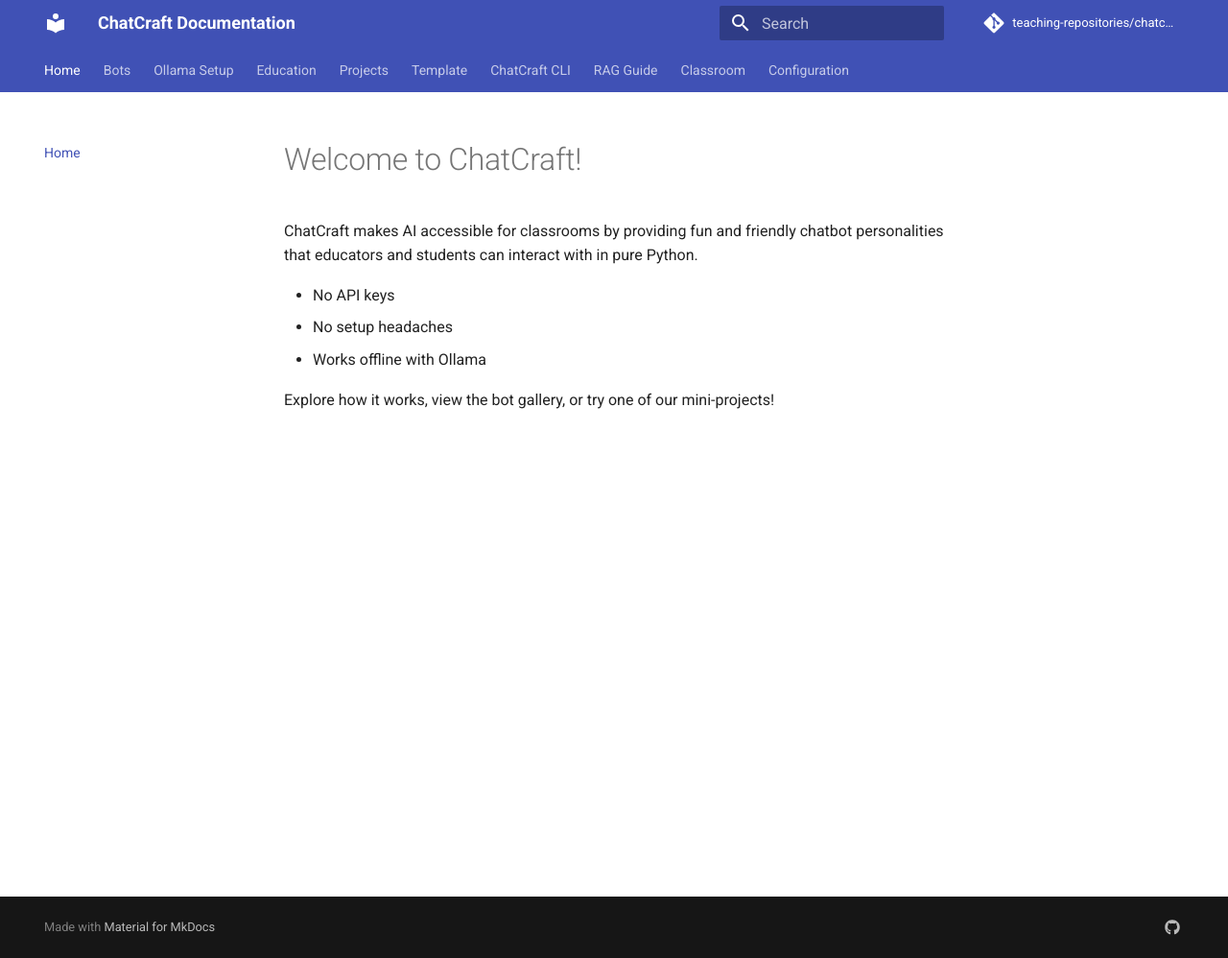
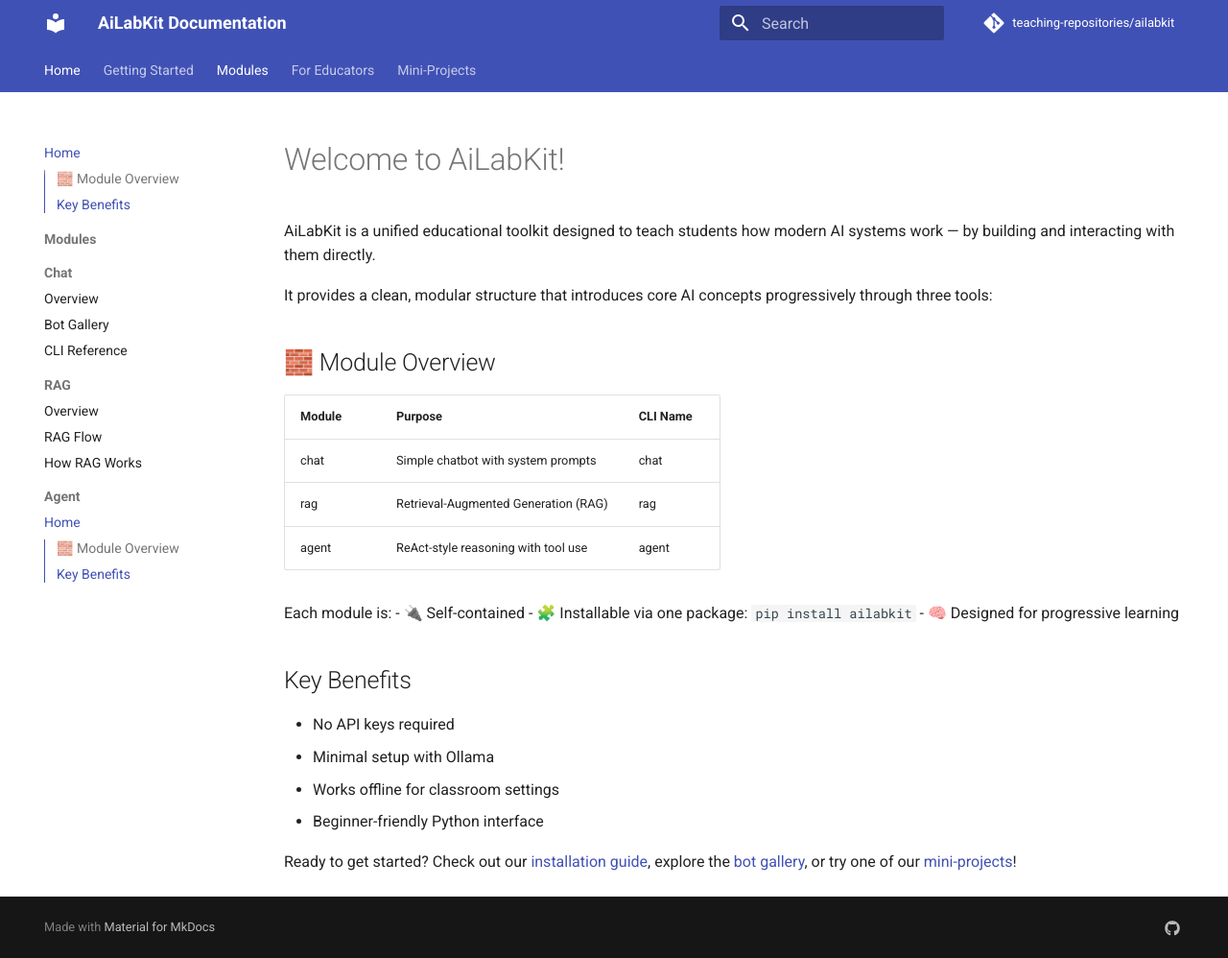
Before and after one commit to michaelborck-education/hands-on-ai, an MkDocs documentation site: the page built from docs/index.md, in a window 1280 px wide and 998 px high. Shown: the whole window at 96% size. Built offline with MkDocs 1.6.1 and Material for MkDocs 9.7.7, drawn with Linux system fonts in a browser that asks for light colours; comment, search, counter and statistics services are not loaded.

Commit message:
Improve documentation organization
- Update site name from ChatCraft to AiLabKit
- Reorganize navigation structure with logical grouping
- Add new theme features for better navigation
- Update home page content to match the new toolkit structure

🤖 Generated with [Claude Code](https://claude.ai/code)
Co-Authored-By: Claude <noreply@anthropic.com>

```diff
--- a/docs/index.md
+++ b/docs/index.md
@@ -1,9 +1,27 @@
-# Welcome to ChatCraft!
+# Welcome to AiLabKit!
 
-ChatCraft makes AI accessible for classrooms by providing fun and friendly chatbot personalities that educators and students can interact with in pure Python.
+AiLabKit is a unified educational toolkit designed to teach students how modern AI systems work — by building and interacting with them directly.
 
-- No API keys
-- No setup headaches
-- Works offline with Ollama
+It provides a clean, modular structure that introduces core AI concepts progressively through three tools:
 
-Explore how it works, view the bot gallery, or try one of our mini-projects!
+## 🧱 Module Overview
+
+| Module | Purpose | CLI Name |
+|--------|---------|----------|
+| chat | Simple chatbot with system prompts | chat |
+| rag | Retrieval-Augmented Generation (RAG) | rag |
+| agent | ReAct-style reasoning with tool use | agent |
+
+Each module is:
+- 🔌 Self-contained
+- 🧩 Installable via one package: `pip install ailabkit`
+- 🧠 Designed for progressive learning
+
+## Key Benefits
+
+- No API keys required
+- Minimal setup with Ollama
+- Works offline for classroom settings
+- Beginner-friendly Python interface
+
+Ready to get started? Check out our [installation guide](configuration.md), explore the [bot gallery](bot-gallery.md), or try one of our [mini-projects](mini-projects.md)!
--- a/mkdocs.yml
+++ b/mkdocs.yml
@@ -1,35 +1,52 @@
-site_name: ChatCraft Documentation
-site_url: https://github.com/teaching-repositories/chatcraft
-repo_url: https://github.com/teaching-repositories/chatcraft
-repo_name: teaching-repositories/chatcraft
+site_name: AiLabKit Documentation
+site_url: https://github.com/teaching-repositories/ailabkit
+repo_url: https://github.com/teaching-repositories/ailabkit
+repo_name: teaching-repositories/ailabkit
 edit_uri: edit/main/docs/
 theme:
   name: material
   favicon: assets/icon-192.png
   features:
     - navigation.tabs
+    - navigation.sections
     - navigation.instant
+    - navigation.tracking
+    - content.code.copy
+    - toc.integrate
   palette:
     scheme: default
     primary: indigo
     accent: light blue
 nav:
   - Home: index.md
-  - Bots: bot-gallery.md
-  - "Ollama Setup": ollama-guide.md
-  - Education: education-guide.md
-  - Projects: mini-projects.md
-  - Template: mini-project-template.md
-  - "ChatCraft CLI": cli-guide.md
-  - RAG Guide: ragcraft-guide.md
-  - Classroom: classroom-setup.md
-  - Configuration: configuration.md
+  - Getting Started:
+    - "Installation": configuration.md
+    - "Ollama Setup": ollama-guide.md
+    - "Classroom Setup": classroom-setup.md
+  - Modules:
+    - Chat:
+      - "Overview": chat-guide.md
+      - "Bot Gallery": bot-gallery.md
+      - "CLI Reference": cli-guide.md
+    - RAG:
+      - "Overview": rag-guide.md
+      - "RAG Flow": rag-flow.md
+      - "How RAG Works": rag-llm-explain.md
+    - Agent:
+      - "Coming Soon": index.md
+  - For Educators:
+    - "Education Guide": education-guide.md
+    - "Projects Overview": mini-projects.md
+    - "Project Template": mini-project-template.md
+  - Mini-Projects:
+    - "Overview": mini-projects.md
+    - "Project Gallery": projects/
 plugins:
   - search
   - mkdocstrings:
       handlers:
         python:
-          paths: ["chatcraft"]
+          paths: ["ailabkit"]
           options:
             docstring_style: google
             show_signature: false
@@ -47,7 +64,7 @@ markdown_extensions:
 extra:
   social:
     - icon: fontawesome/brands/github
-      link: https://github.com/teaching-repositories/chatcraft
+      link: https://github.com/teaching-repositories/ailabkit
 
 extra_css:
   - stylesheets/custom.css
```
